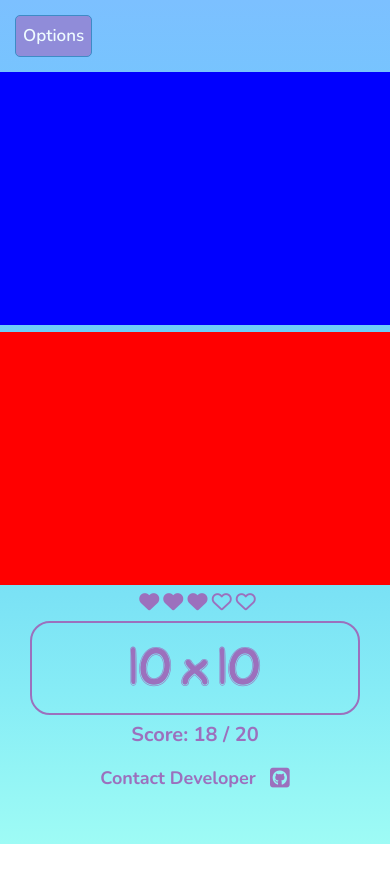
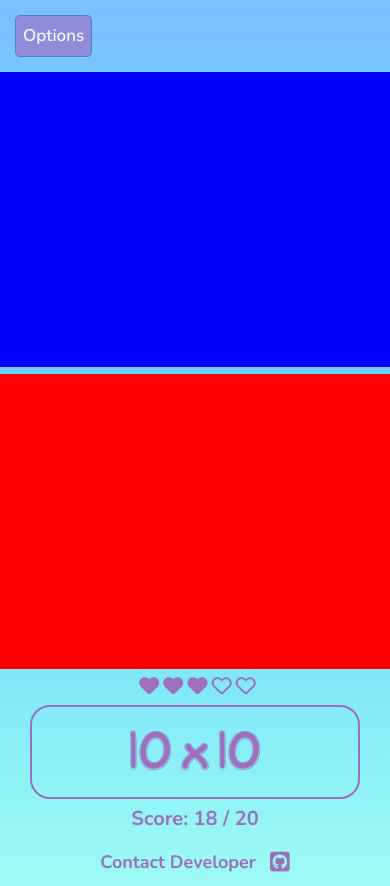
Before and after one commit to leoyoung02/balloon-pop-maths, a plain HTML site: page index.html in a window 390 px wide. Both pictures are taken after a click on the button "PLAY". Before the commit the page ends 844 px from the top, so only its background shows below. Drawn offline with nearby package versions, Linux system fonts and the light colour scheme.

Commit message:
comments added

```diff
--- a/assets/css/style.css
+++ b/assets/css/style.css
@@ -163,7 +163,7 @@ body {
 
 /*-- Game Canvas Styling --*/
 .canvas-balloon canvas {
-    height: 60vh;
+    height: 70vh;
     width: 100%;
 }
 
@@ -176,7 +176,7 @@ body {
 }
 
 
-/*-- Game Question Styling --*/
+/*-- Game Question --*/
 .game-section-controls #question {
     font-family: "Whale I Tried", sans-serif;
     font-size: 6rem;
@@ -187,7 +187,7 @@ body {
     text-align: center;
 }
 
-/*-- Game Health Styling --*/
+/*-- Game Health --*/
 .game-section-controls #health {
     color: #9C70BD;
     text-align: center;
@@ -199,6 +199,7 @@ body {
     font-size: 2rem;
 }
 
+/*-- Game Score --*/
 .game-section-controls #score {
     padding-top: 0.5rem;
     padding-bottom: 0.5rem;
@@ -211,6 +212,6 @@ body {
 /*-- Media query to re-size balloon canvas for small devices --*/
 @media (max-width: 768px) {
     .canvas-balloon canvas {
-        height: 30vh;
+        height: 35vh;
     }
 }
```
Also changed, not shown: index.html (+4 -0 lines).
